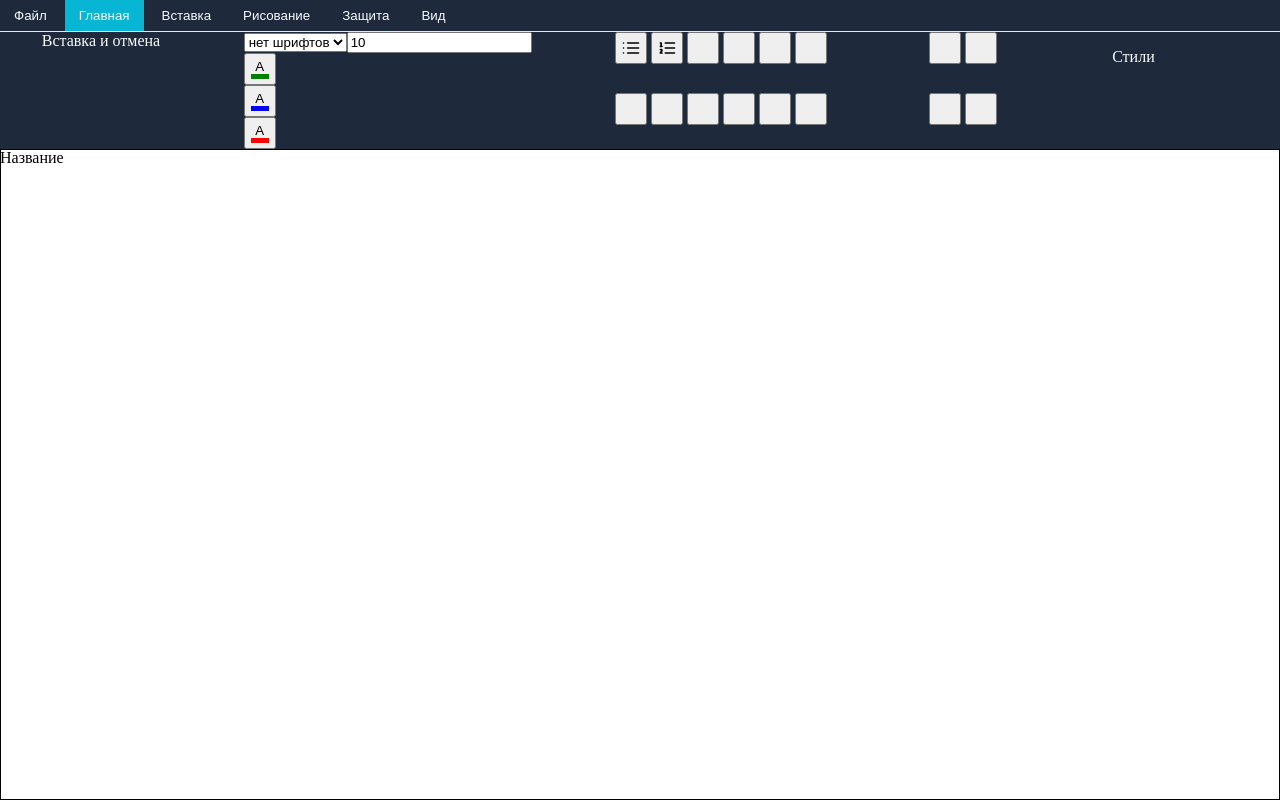
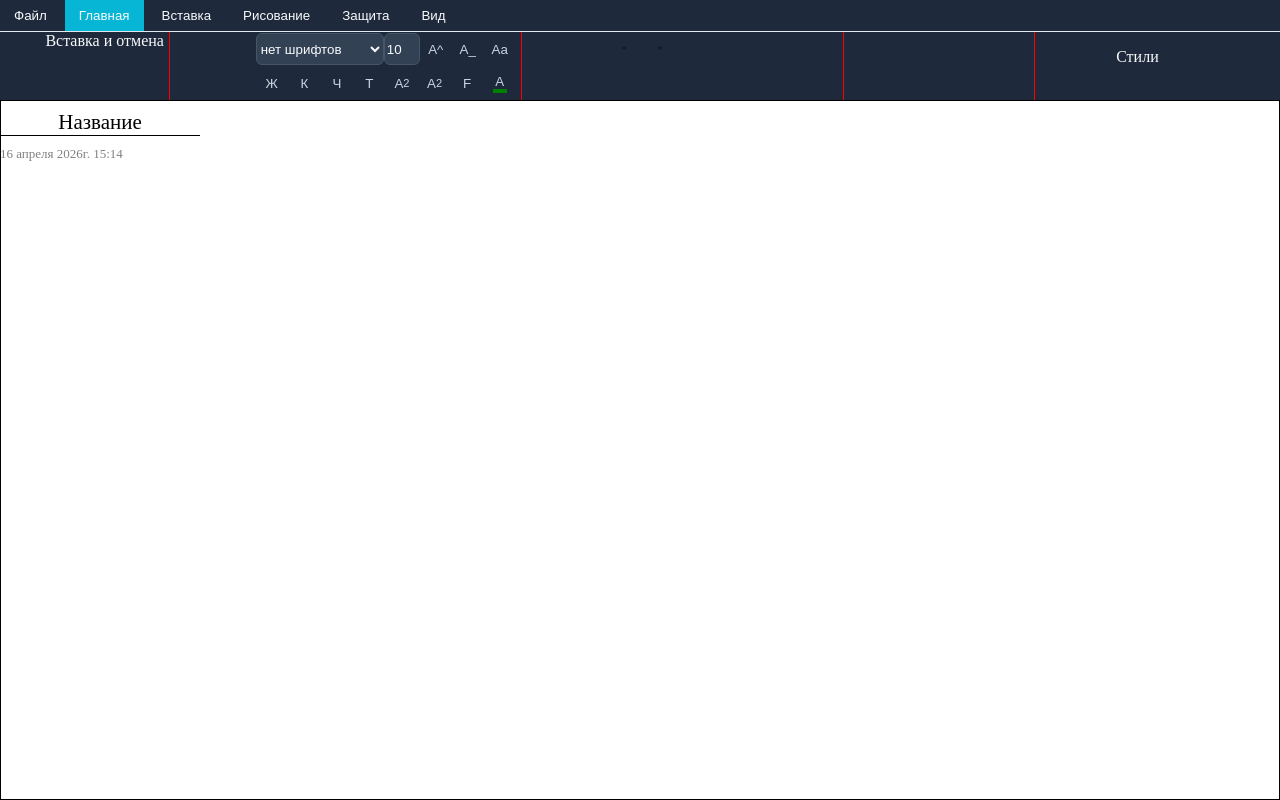
Before and after one commit to VVebber/node-web, a React (Vite) app: page /notesPage in a window 1280 px wide. Built offline with nearby package versions, Linux system fonts and the light colour scheme.

Commit message:
Исправление багов

```diff
--- a/src/components/NoteBlock.tsx
+++ b/src/components/NoteBlock.tsx
@@ -21,37 +21,6 @@ function NoteBlock({
 
   const contents = useRef(new Contents()).current;
 
-  let drag: object | null = null;
-  function handleMouseDown(event) {
-    const block = event.currentTarget.parentElement;
-    const rect = block.getBoundingClientRect();
-
-    drag = {
-      offsetX: event.clientX - rect.left,
-      offsetY: event.clientY - rect.top,
-    };
-
-    document.addEventListener("mousemove", handleMouseMove);
-    document.addEventListener("mouseup", handleMouseUp);
-  }
-
-  function handleMouseMove(event) {
-    if (!drag) return;
-
-    setStyle((prev) => ({
-      ...prev,
-      left: `${event.clientX - drag?.offsetX}px`,
-      top: `${event.clientY - drag?.offsetY}px`,
-    }));
-  }
-
-  function handleMouseUp() {
-    drag = null;
-
-    document.removeEventListener("mousemove", handleMouseMove);
-    document.removeEventListener("mouseup", handleMouseUp);
-  }
-
   function onClickAddContent(event) {
     if (event.defaultPrevented) {
       return;
@@ -66,6 +35,52 @@ function NoteBlock({
   function onClickContent(event) {
     event.preventDefault();
   }
+  // Движение окна
+  const drag = useRef<{
+    mouseX: number;
+    mouseY: number;
+    blockX: number;
+    blockY: number;
+  } | null>(null);
+
+  function handleMouseDown(event) {
+    const block = event.currentTarget.parentElement;
+
+    if (!block) return;
+
+    drag.current = {
+      mouseX: event.clientX,
+      mouseY: event.clientY,
+      blockX: block.offsetLeft,
+      blockY: block.offsetTop,
+    };
+
+    document.addEventListener("mousemove", handleMouseMove);
+    document.addEventListener("mouseup", handleMouseUp);
+  }
+
+  function handleMouseMove(event) {
+    if (!drag.current) return;
+
+    const { mouseX, mouseY, blockX, blockY } = drag.current;
+
+    const dx = event.clientX - mouseX;
+    const dy = event.clientY - mouseY;
+
+    setStyle((prev) => ({
+      ...prev,
+      left: `${blockX + dx}px`,
+      top: `${blockY + dy}px`,
+    }));
+  }
+
+  function handleMouseUp() {
+    drag.current = null;
+
+    document.removeEventListener("mousemove", handleMouseMove);
+    document.removeEventListener("mouseup", handleMouseUp);
+  }
+  //
 
   useEffect(() => {
     console.log(editorSettings, "стиль");
--- a/src/components/NoteBlockUtils.tsx
+++ b/src/components/NoteBlockUtils.tsx
@@ -1,4 +1,5 @@
-import { useState } from "react";
+import { useRef, useState } from "react";
+import { getRelativeMousePosition } from "../utils/editorUtils";
 
 export interface Content {
   id: string;
@@ -57,6 +58,8 @@ export class Contents {
   }
 }
 
+//Vf
+
 //События
 
 // Методы общие
--- a/src/components/editor/EditorHome.css
+++ b/src/components/editor/EditorHome.css
@@ -11,17 +11,34 @@
     width: 32px;
     height: 32px;
 
-    padding: 1px;
+    background: transparent;
+    color: #CBD5E1;
+
+    border: none;
+    border-radius: 6px 6px 0 0;
+
+    cursor: pointer;
+    padding: 8px 14px;
+
+    transition:
+      background-color 0.15s ease,
+      color 0.15s ease;
+
+    &:hover {
+      background: #334155;
+      color: var(--color-background);
+    }
   }
 
   .text-color {
     display: flex;
     flex-direction: column;
 
-    .text-color__indicator{
-    width: 70%;
-    height: 20%;
-    background-color: red;
+    .text-color__indicator {
+      width: 100%;
+      height: 30%;
+      padding: 2px 5px;
+      background-color: red;
     }
   }
 
@@ -40,11 +57,55 @@
     max-width: 230px;
   }
 
-  .editor-home__formatting{
-      display: flex;
+  .editor-home__formatting {
+    display: flex;
     flex-wrap: wrap;
 
     gap: 4px;
     max-width: 100px;
   }
+
+  .editor-home__text {
+    display: flex;
+    flex-direction: row;
+
+    justify-content: space-between;
+    align-items: center;
+
+    flex-wrap: wrap;
+
+    max-width: 260px;
+
+    .editor-home__font {
+      display: flex;
+      width: 100%;
+
+      select {
+        flex-grow: 1;
+        min-width: 0;
+      }
+
+      input {
+        max-width: 30px;
+        text-align: center;
+      }
+
+      select,
+      input {
+        border: 1px solid #475569;
+        border-radius: 6px;
+
+        background: #334155;
+        color: var(--color-background);
+
+      }
+    }
+  }
+
+  .editor-home__separator {
+    border-right: 1px solid red;
+
+    padding-right: 5px;
+    margin-left: 5px;
+  }
 }
--- a/src/components/editor/EditorHome.tsx
+++ b/src/components/editor/EditorHome.tsx
@@ -9,37 +9,43 @@ function EditorHome({
 }) {
   return (
     <div className="editor-home">
-      <div>Вставка и отмена</div>
-      <div>
-        <select>
-          <option>нет шрифтов</option>
-        </select>
-        <input type="number" defaultValue={10} />
+      <div className="editor-home__separator">Вставка и отмена</div>
+      <div className="editor-home__text editor-home__separator">
+        <div className="editor-home__font">
+          <select>
+            <option>нет шрифтов</option>
+          </select>
+          <input type="number" defaultValue={10} />
+          <button className="icon">A^</button>
+          <button className="icon">A_</button>
+          <button className="icon">Aa</button>
 
-        <button className="icon text-color"
-         onClick={() => handle("text", "color", "green")}>
+        </div>
+
+        <button className="icon">Ж</button>
+        <button className="icon">К</button>
+
+        <button className="icon">Ч</button>
+        <button className="icon">Т</button>
+        <button className="icon">A<sub>2</sub></button>
+        <button className="icon">A<sup>2</sup></button>
+
+              <button className="icon">F</button>
+
+        <button
+          className="icon text-color"
+          onClick={() => handle("text", "color", "green")}
+        >
           <div>A</div>
           <div
             className="text-color__indicator"
             style={{ background: "green" }}
           ></div>
         </button>
-        <button className="icon text-color"
-         onClick={() => handle("text", "color", "blue")}>
-          <div>A</div>
-          <div
-            className="text-color__indicator"
-            style={{ background: "blue" }}
-          ></div>
-        </button>
-        <button className="icon text-color"
-         onClick={() => handle("text", "color", "red")}>
-          <div>A</div>
-          <div className="text-color__indicator"></div>
-        </button>
+
       </div>
 
-      <div className="editor-home__lists">
+      <div className="editor-home__lists editor-home__separator">
         <button className="icon">
           <ListIcon />
         </button>
@@ -58,7 +64,7 @@ function EditorHome({
         <button className="icon"></button>
       </div>
 
-      <div className="editor-home__formatting">
+      <div className="editor-home__formatting editor-home__separator">
         <button className="icon"></button>
         <button className="icon"></button>
         <button className="icon"></button>
@@ -72,8 +78,7 @@ function EditorHome({
         <p>Стили</p>
       </div>
 
-      <div>
-      </div>
+      <div></div>
     </div>
   );
 }
--- a/src/main.css
+++ b/src/main.css
@@ -52,9 +52,28 @@ body {
     flex: 1;
 
     display: flex;
+    position: relative;
 
-    .notes-title{
+    .notes-title {
         position: absolute;
+        left: 0px;
+        top: 0px;
+
+        padding-top: 10px;
+
+        .notes-title__name {
+            text-align: center;
+            border-bottom: 1px solid black;
+
+            font-size: 21px;
+            width: 200px;
+        }
+
+        .notes-title__date {
+            color: gray;
+            font-size: 13px;
+            padding-top: 10px;
+        }
     }
 
     .note-body {
--- a/src/pages/NotesPage.tsx
+++ b/src/pages/NotesPage.tsx
@@ -2,6 +2,7 @@ import { Link } from "react-router";
 import NoteEditorToolbar from "../components/NoteEditorToolbar";
 import { useState } from "react";
 import NoteBlock from "../components/NoteBlock";
+import { getRelativeMousePosition } from "../utils/editorUtils";
 
 function NotesPage() {
   function addContentBlocks(event) {
@@ -10,13 +11,15 @@ function NotesPage() {
       return;
     }
 
+    const {x, y } =getRelativeMousePosition(event);
+
     setContentBlocks([
       ...contentBlocks,
       {
         style: {
           position: "absolute",
-          top: `${event.clientY}px`,
-          left: `${event.clientX}px`,
+          top: `${y}px`,
+          left: `${x}px`,
           height: "200px",
           width: "400px",
         },
@@ -32,16 +35,21 @@ function NotesPage() {
   const [onActivate, setOnActivate] = useState<null | number>(null);
   const [contentBlocks, setContentBlocks] = useState([]);
 
-const [editorSettings, setEditorSettings] = useState({});
-function handleEditorSettingsChange(settings) {
-  setEditorSettings(settings);
-}
+  const [editorSettings, setEditorSettings] = useState({});
+  function handleEditorSettingsChange(settings) {
+    setEditorSettings(settings);
+  }
 
   return (
     <>
-      <NoteEditorToolbar handleEditorSettingsChange={handleEditorSettingsChange} />
+      <NoteEditorToolbar
+        handleEditorSettingsChange={handleEditorSettingsChange}
+      />
       <main className="note">
-        <div className="notes-title">Название {onActivate}</div>
+        <div className="notes-title">
+          <div className="notes-title__name">Название {onActivate}</div>
+          <div className="notes-title__date">16 апреля 2026г. 15:14</div>
+        </div>
 
         <div className="note-body" onClick={addContentBlocks}>
           {contentBlocks.map((item, index) => {
--- /dev/null
+++ b/src/utils/editorUtils.ts
@@ -0,0 +1,11 @@
+export function getRelativeMousePosition(event: any, target = null) {
+
+
+  const rect = target === null? event.currentTarget.getBoundingClientRect():
+  target.getBoundingClientRect();
+
+  const x = event.clientX - rect.left;
+  const y = event.clientY - rect.top;
+
+  return { x, y };
+}
```
Lines whose indentation alone changed are shown as unchanged.
